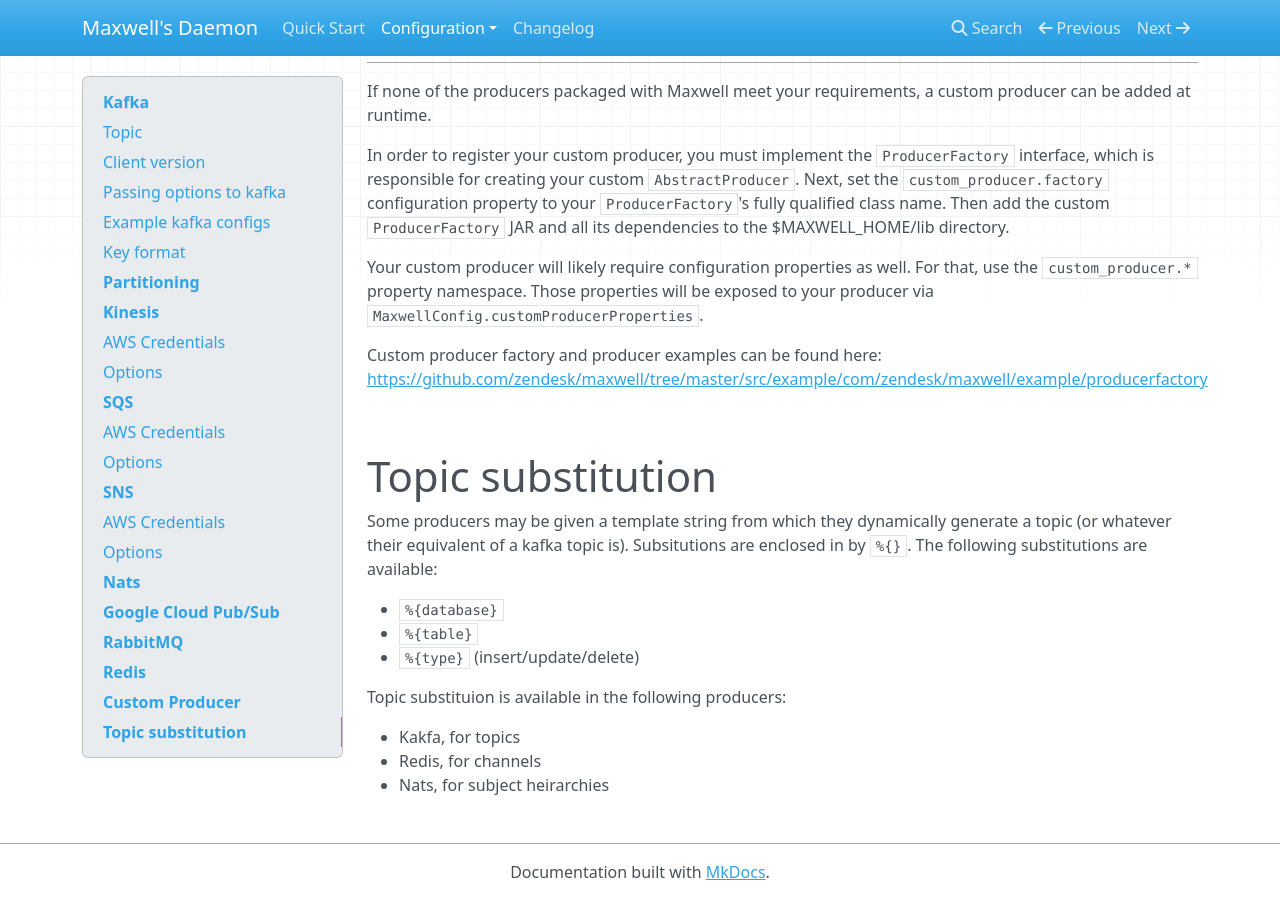
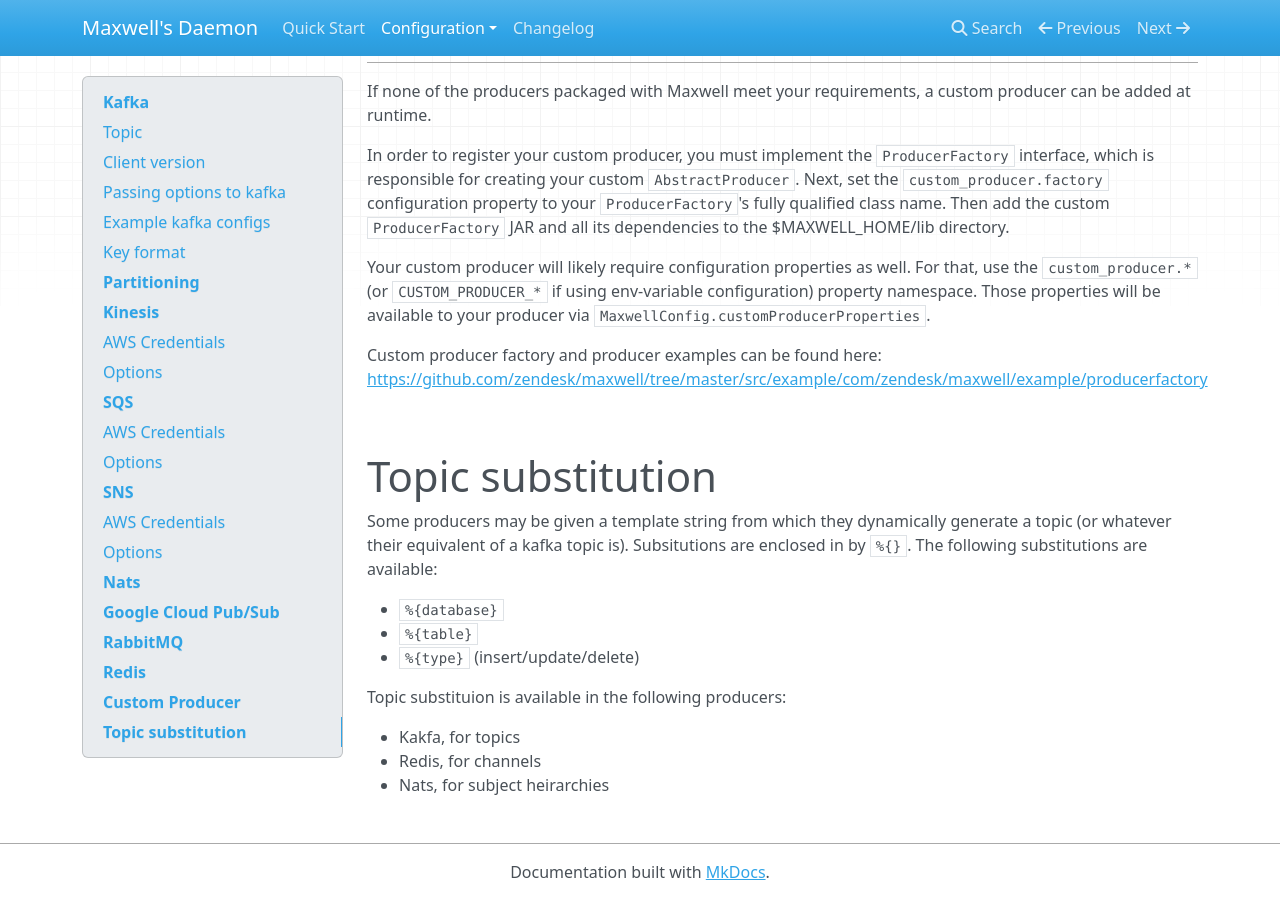
Before and after one commit to zendesk/maxwell, an MkDocs documentation site: the page built from docs/docs/producers.md, in a window 1280 px wide and 900 px high, scrolled down 7202 px. Built offline with MkDocs 1.6.1, drawn with Linux system fonts in a browser that asks for light colours; nearby versions of some CDN libraries.

Commit message:
update docs

```diff
--- a/docs/docs/producers.md
+++ b/docs/docs/producers.md
@@ -306,7 +306,7 @@
 
 In order to register your custom producer, you must implement the `ProducerFactory` interface, which is responsible for creating your custom `AbstractProducer`. Next, set the `custom_producer.factory` configuration property to your `ProducerFactory`'s fully qualified class name. Then add the custom `ProducerFactory` JAR and all its dependencies to the $MAXWELL_HOME/lib directory.
 
-Your custom producer will likely require configuration properties as well. For that, use the `custom_producer.*` property namespace. Those properties will be exposed to your producer via `MaxwellConfig.customProducerProperties`.
+Your custom producer will likely require configuration properties as well. For that, use the `custom_producer.*` (or `CUSTOM_PRODUCER_*` if using env-variable configuration) property namespace. Those properties will be available to your producer via `MaxwellConfig.customProducerProperties`.
 
 Custom producer factory and producer examples can be found here: [https://github.com/zendesk/maxwell/tree/master/src/example/com/zendesk/maxwell/example/producerfactory](https://github.com/zendesk/maxwell/tree/master/src/example/com/zendesk/maxwell/example/producerfactory)
 
```
